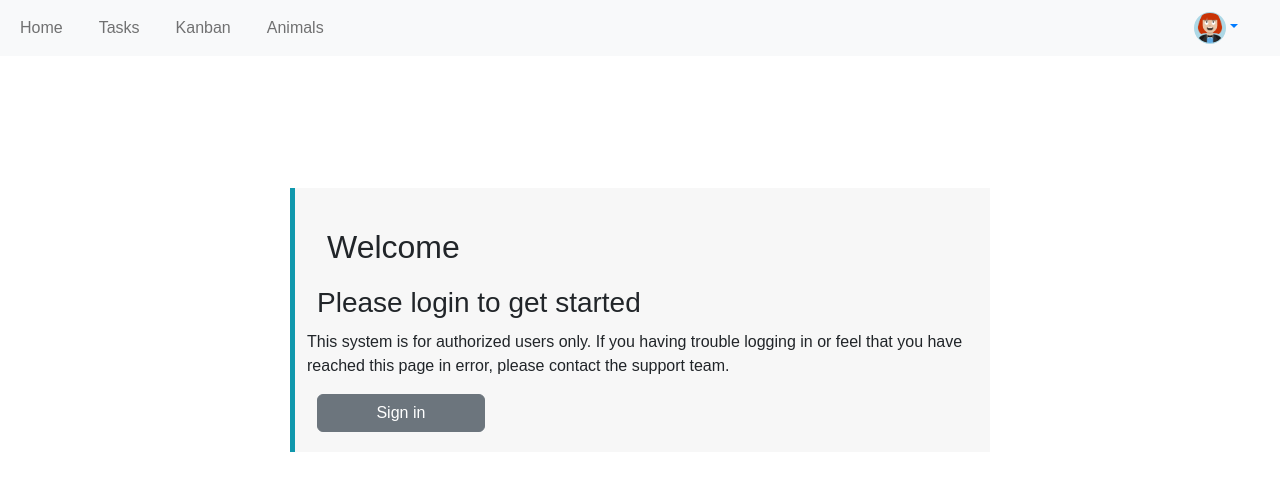
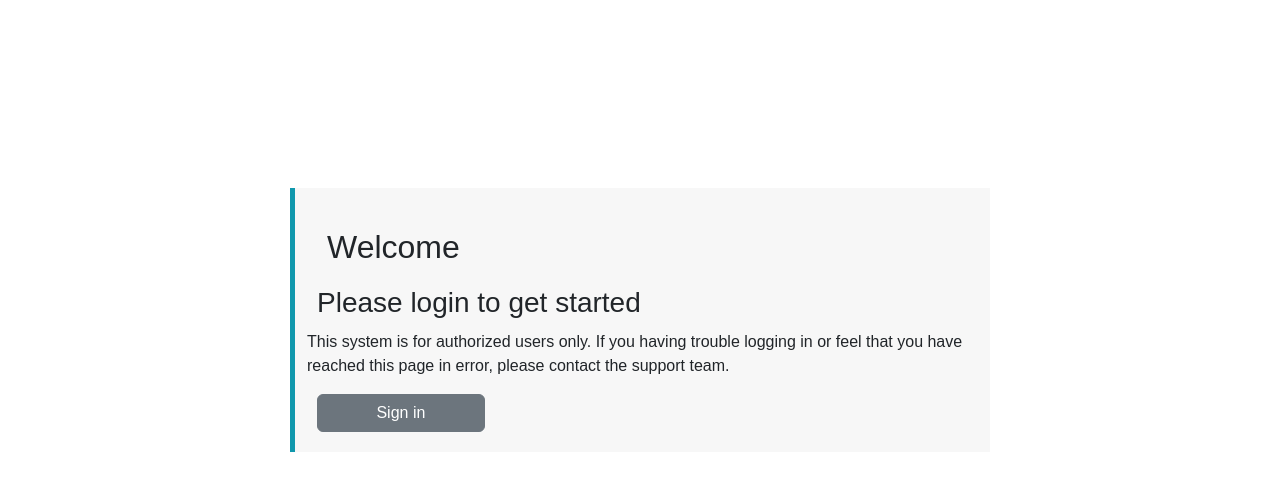
Before and after one commit to Dmitrii126776/client-mern-auth, a React (Create React App) app: page / in a window 1280 px wide. Shown: the top 490 px of the page. Built offline with nearby package versions, Linux system fonts and the light colour scheme; no server answers.

Commit message:
email back

```diff
--- a/src/components/Layout.js
+++ b/src/components/Layout.js
@@ -19,7 +19,7 @@ const Layout = (props) => {
 
     return (
         <div>
-            <nav className="navbar navbar-expand-lg navbar-light bg-light">
+            <nav className="navbar navbar-expand-lg navbar-light bg-light" hidden={!email}>
                 <div className="container-fluid">
                     <ul className="navbar-nav me-auto mb-2 mb-lg-0" style={{marginRight: "50px"}}>
                         <li className="nav-item">
@@ -63,4 +63,3 @@ const Layout = (props) => {
 };
 
 export default Layout;
-// hidden={!email}
```
